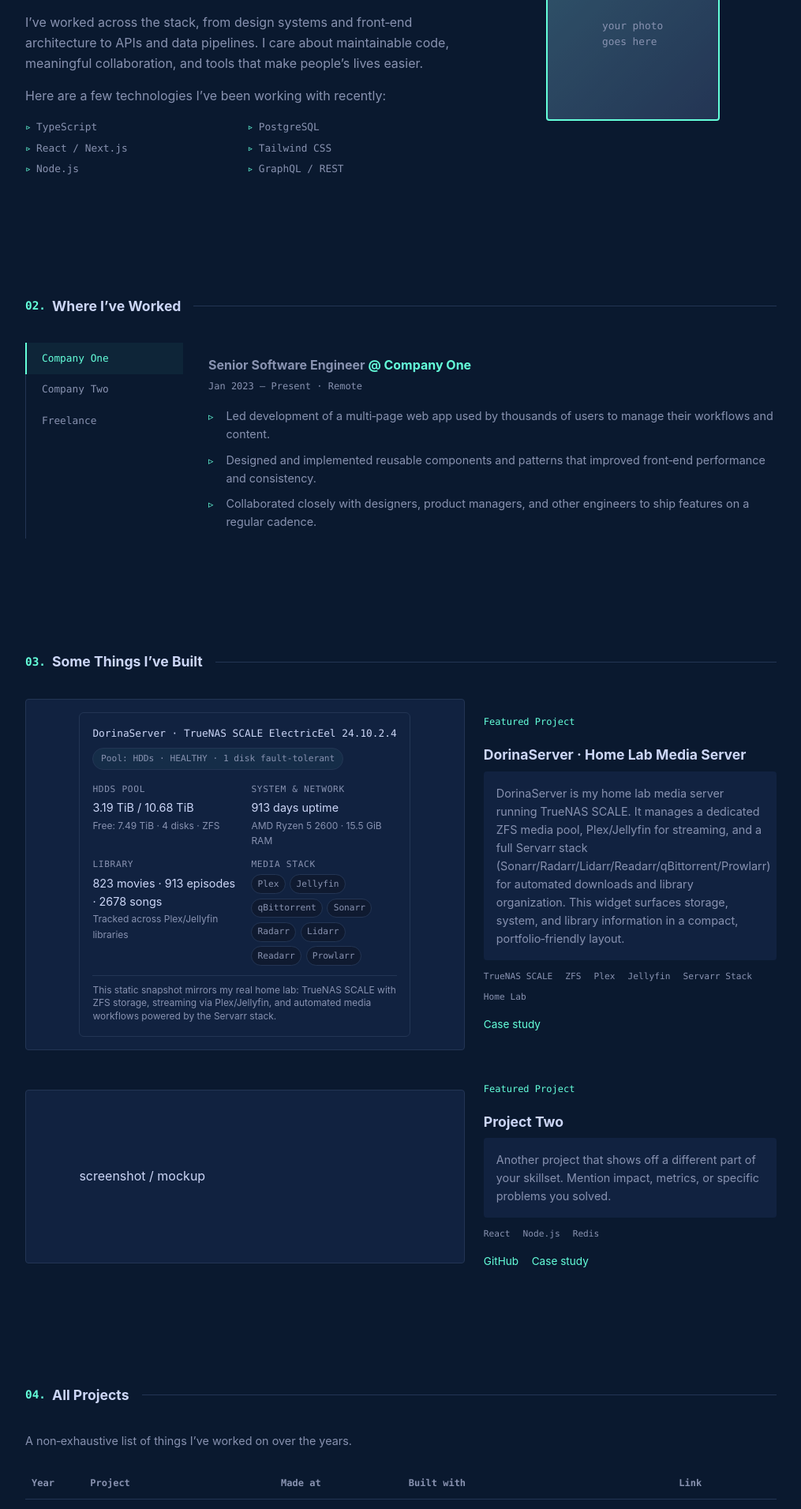
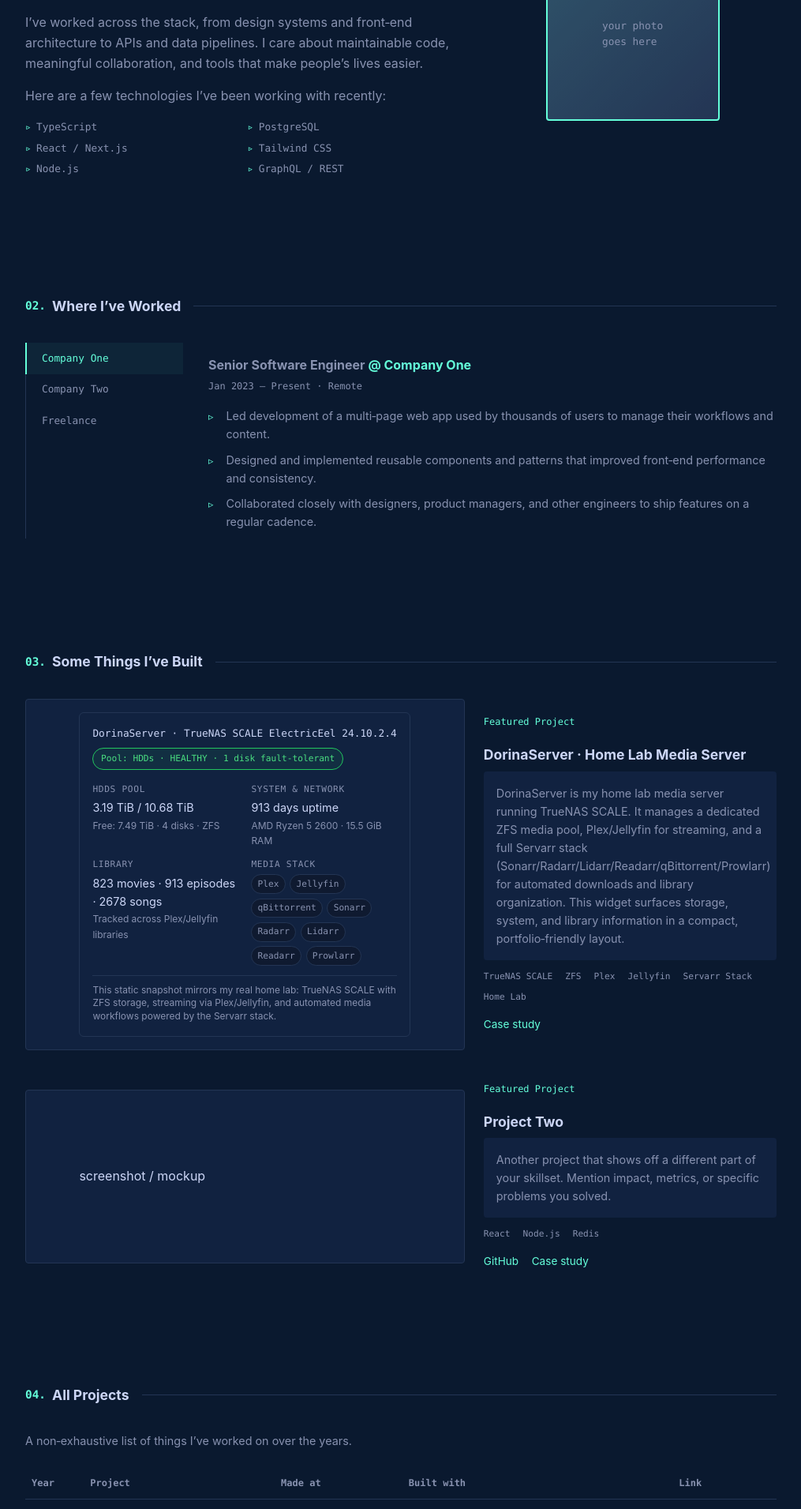
Before and after one commit to nemat777/nemat777.github.io, a Jekyll site: the page index.html, which Jekyll copies as it is, in a window 1280 px wide. Shown: the part 892-2803 px from the top of the page at 79% size, without its empty margins (132-1147 px from the left). Built offline with Jekyll 4.4.1, drawn with Linux system fonts in a browser that asks for light colours.

Commit message:
Update index.html

```diff
--- a/index.html
+++ b/index.html
@@ -427,6 +427,12 @@
       background-color: rgba(245, 158, 11, 0.08);
     }
 
+    .media-status-chip--healthy {
+      border-color: #22c55e;
+      color: #4ade80;
+      background-color: rgba(34, 197, 94, 0.08);
+    }
+
     .media-status-grid {
       display: grid;
       grid-template-columns: repeat(2, minmax(0, 1fr));
@@ -750,7 +756,7 @@
                   <div class="media-status-title">
                     DorinaServer · TrueNAS SCALE ElectricEel&nbsp;24.10.2.4
                   </div>
-                  <div class="media-status-chip">
+                  <div class="media-status-chip media-status-chip--healthy">
                     Pool: HDDs · HEALTHY · 1 disk fault‑tolerant
                   </div>
                 </div>
@@ -902,6 +908,3 @@
     <footer>
       <div>Built by Kian Nematollahi</div>
     </footer>
-  </main>
-</body>
-</html>
```
